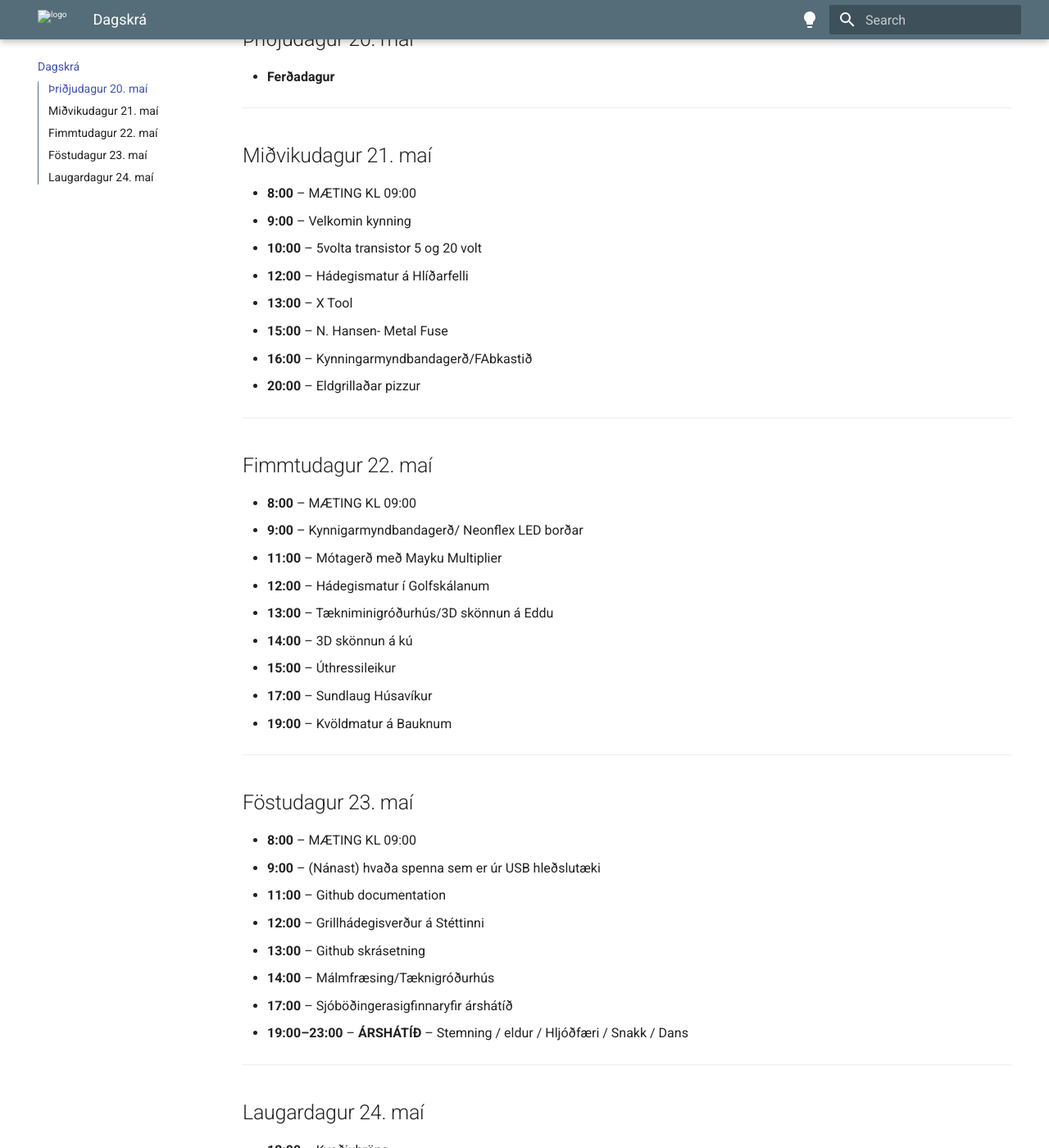
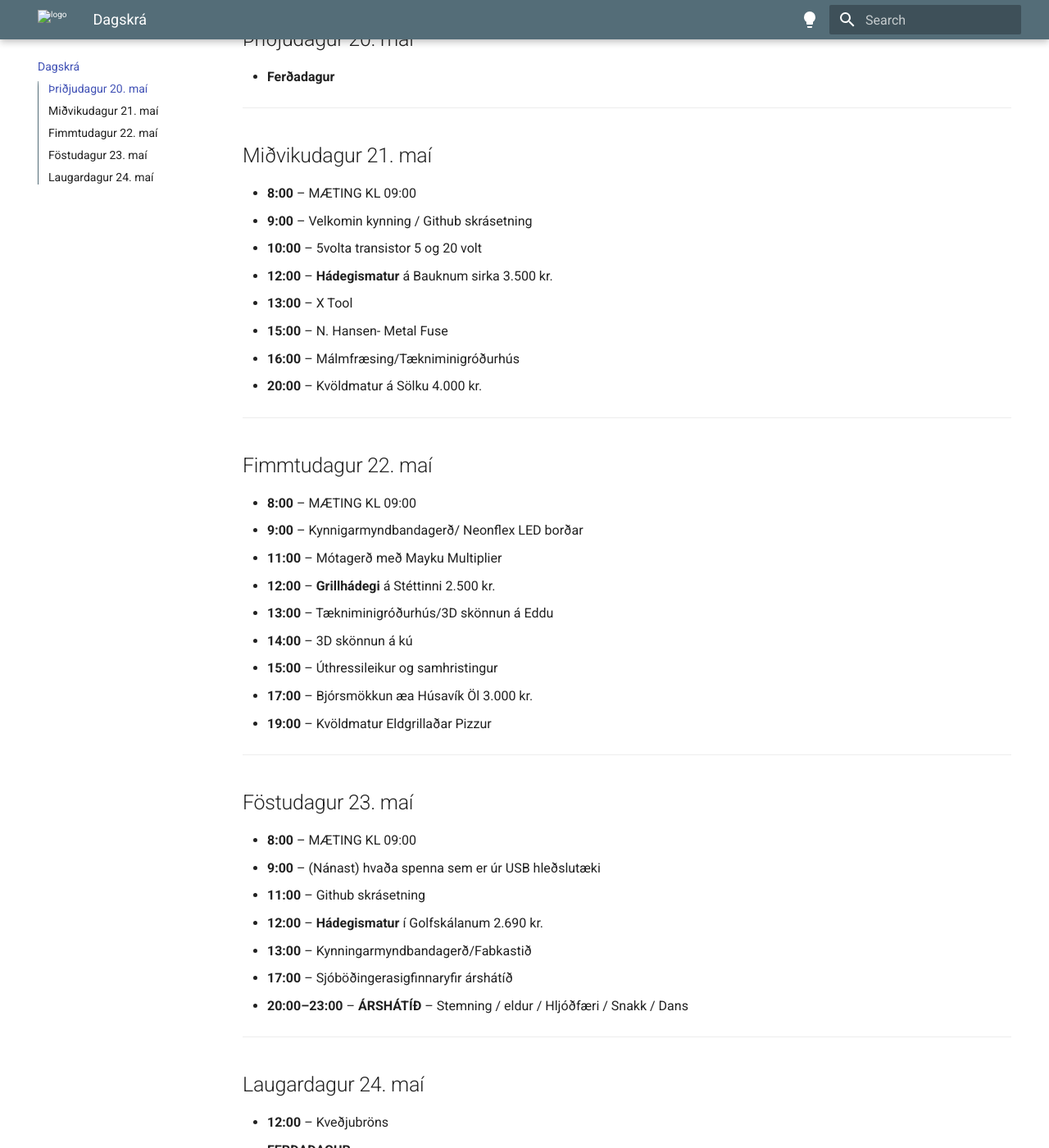
Before and after one commit to Fab-Lab-Island/fli-bootcamp-2025, an MkDocs documentation site: the page built from docs/dagskra.md, in a window 1280 px wide and 1400 px high, scrolled down 409 px. Shown: the whole window at 82% size. Built offline with MkDocs 1.6.1 and Material for MkDocs 9.7.7, drawn with Linux system fonts in a browser that asks for light colours.

Commit message:
Dagskrá update

```diff
--- a/docs/dagskra.md
+++ b/docs/dagskra.md
@@ -16,13 +16,13 @@
 
 ## Miðvikudagur 21. maí
 - **8:00** – MÆTING KL 09:00
-- **9:00** – Velkomin kynning
+- **9:00** – Velkomin kynning / Github skrásetning
 - **10:00** – 5volta transistor 5 og 20 volt
-- **12:00** – Hádegismatur á Hlíðarfelli
+- **12:00** – **Hádegismatur** á Bauknum sirka 3.500 kr.
 - **13:00** – X Tool
 - **15:00** – N. Hansen- Metal Fuse
-- **16:00** – Kynningarmyndbandagerð/FAbkastið
-- **20:00** – Eldgrillaðar pizzur
+- **16:00** – Málmfræsing/Tækniminigróðurhús
+- **20:00** – Kvöldmatur á Sölku 4.000 kr.
 
 ---
 
@@ -30,24 +30,23 @@
 - **8:00** – MÆTING KL 09:00
 - **9:00** – Kynnigarmyndbandagerð/ Neonflex LED borðar
 - **11:00** – Mótagerð með Mayku Multiplier
-- **12:00** – Hádegismatur í Golfskálanum
+- **12:00** – **Grillhádegi** á Stéttinni 2.500 kr.
 - **13:00** – Tækniminigróðurhús/3D skönnun á Eddu
 - **14:00** – 3D skönnun á kú
-- **15:00** – Úthressileikur
-- **17:00** – Sundlaug Húsavíkur
-- **19:00** – Kvöldmatur á Bauknum
+- **15:00** – Úthressileikur og samhristingur
+- **17:00** – Bjórsmökkun æa Húsavík Öl 3.000 kr.
+- **19:00** – Kvöldmatur Eldgrillaðar Pizzur
 
 ---
 
 ## Föstudagur 23. maí
 - **8:00** – MÆTING KL 09:00
 - **9:00** – (Nánast) hvaða spenna sem er úr USB hleðslutæki
-- **11:00** – Github documentation
-- **12:00** – Grillhádegisverður á Stéttinni
-- **13:00** – Github skrásetning
-- **14:00** – Málmfræsing/Tæknigróðurhús
+- **11:00** – Github skrásetning
+- **12:00** – **Hádegismatur** í Golfskálanum 2.690 kr.
+- **13:00** – Kynningarmyndbandagerð/Fabkastið
 - **17:00** – Sjóböðingera­sigfinnar­yfir árshátíð
-- **19:00–23:00** – **ÁRSHÁTÍÐ** – Stemning / eldur / Hljóðfæri / Snakk / Dans
+- **20:00–23:00** – **ÁRSHÁTÍÐ** – Stemning / eldur / Hljóðfæri / Snakk / Dans
 
 ---
 
```
